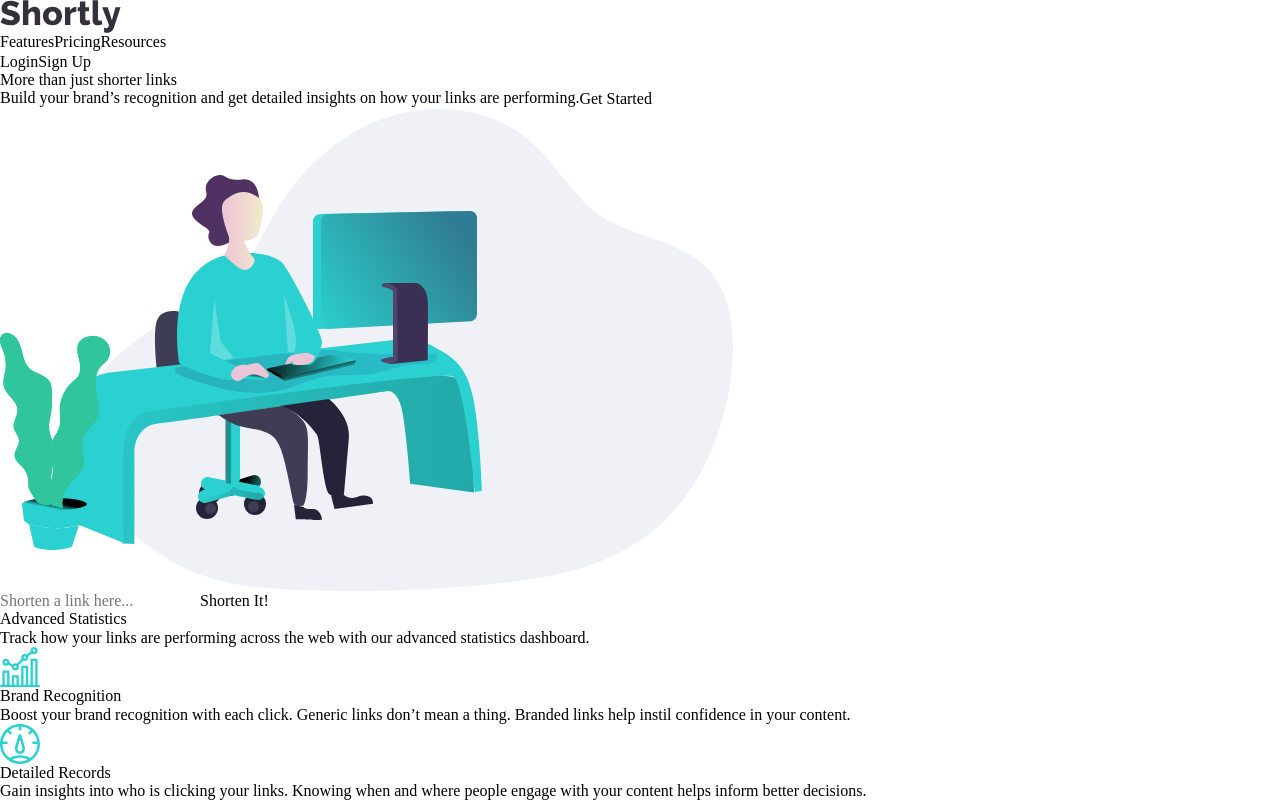
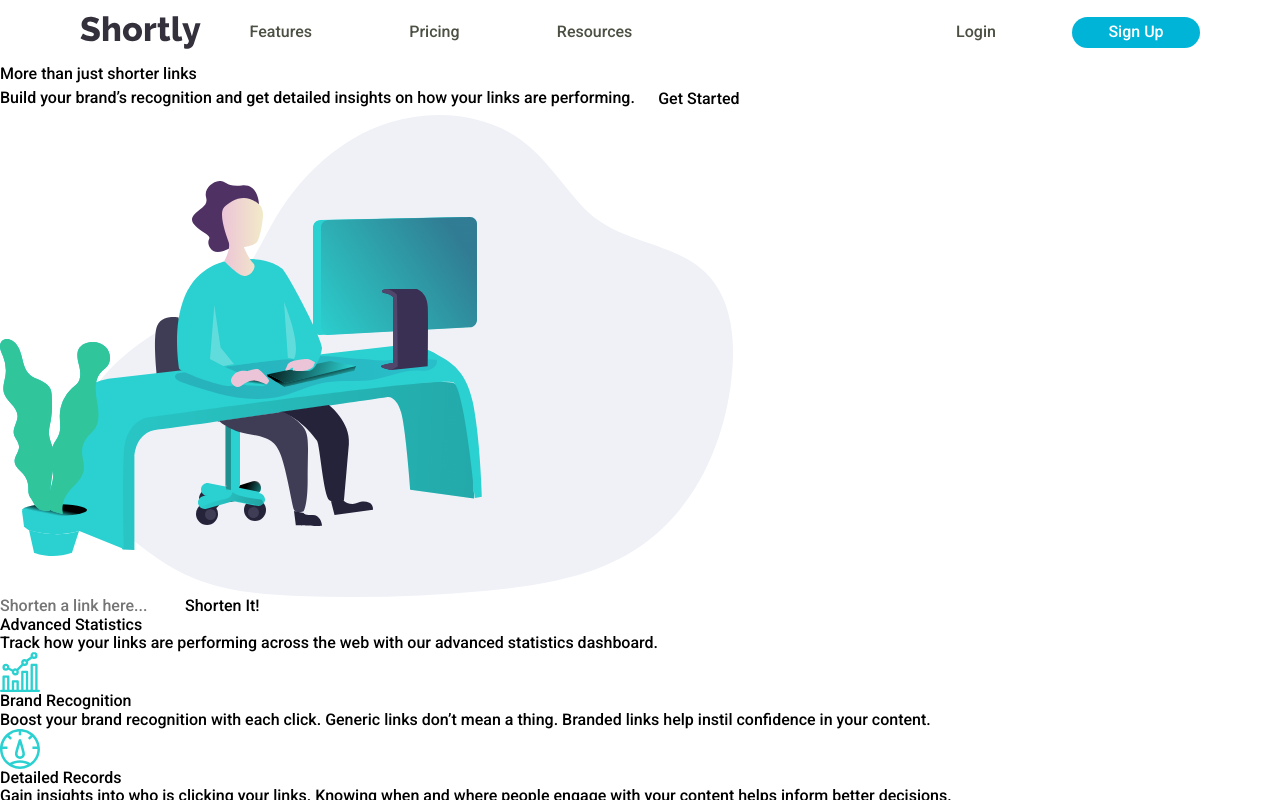
Before and after one commit to AceIsHuman/url-shortening-api, a React (Create React App) app: page / in a window 1280 px wide. Shown: the top 800 px of the page. Built offline with nearby package versions, Linux system fonts and the light colour scheme.

Commit message:
import and compile less files

```diff
--- a/src/less/main.less
+++ b/src/less/main.less
@@ -1 +1,11 @@
+@import 'variables';
+@import 'typography';
+@import 'navbar';
 @import 'attribution';
+
+button {
+  border-radius: 2rem;
+  text-align: center;
+  padding: 0.4rem 1rem;
+  width: 8rem;
+}
--- a/src/main.css
+++ b/src/main.css
@@ -1,3 +1,42 @@
+body {
+  font-family: 'Roboto', sans-serif;
+}
+.nav-bar {
+  margin: 1rem 5rem;
+  display: flex;
+  justify-content: space-between;
+  align-items: center;
+}
+.nav-bar .navigation {
+  display: flex;
+  justify-content: space-between;
+  align-items: center;
+  width: 100%;
+  color: #4b5043;
+}
+.nav-bar .navigation .links {
+  display: flex;
+  justify-content: space-around;
+  width: 30rem;
+}
+.nav-bar .navigation .login-signup {
+  width: 18rem;
+  display: flex;
+  justify-content: space-between;
+}
+.nav-bar .navigation .login-signup .login-btn {
+  background-color: #ffffff;
+}
+.nav-bar .navigation .login-signup .login-btn:hover {
+  background-color: #e6e6e6;
+}
+.nav-bar .navigation .login-signup .sign-up-btn {
+  background-color: #00b4d8;
+  color: #ffffff;
+}
+.nav-bar .navigation .login-signup .sign-up-btn:hover {
+  background-color: #0089a5;
+}
 .attribution {
   font-size: 11px;
   text-align: center;
@@ -5,3 +44,9 @@
 .attribution a {
   color: hsl(228, 45%, 44%);
 }
+button {
+  border-radius: 2rem;
+  text-align: center;
+  padding: 0.4rem 1rem;
+  width: 8rem;
+}
```
